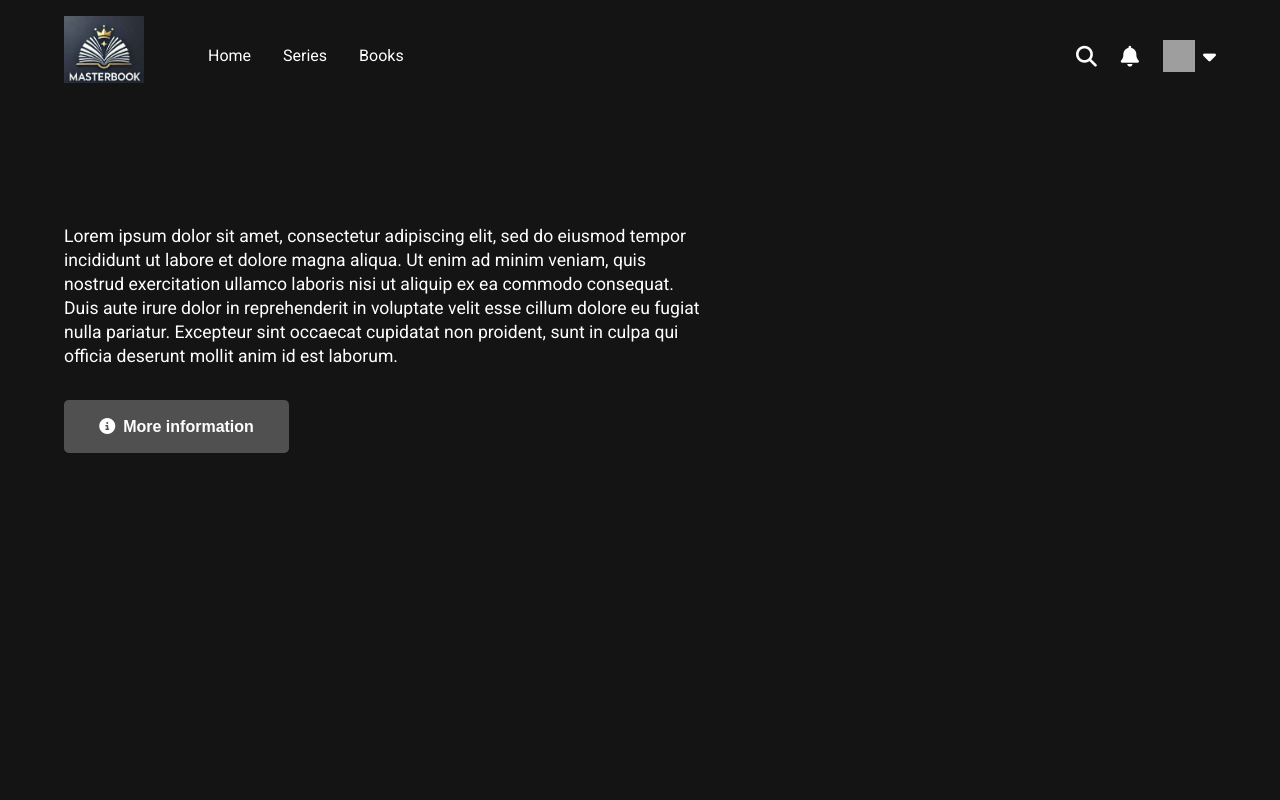
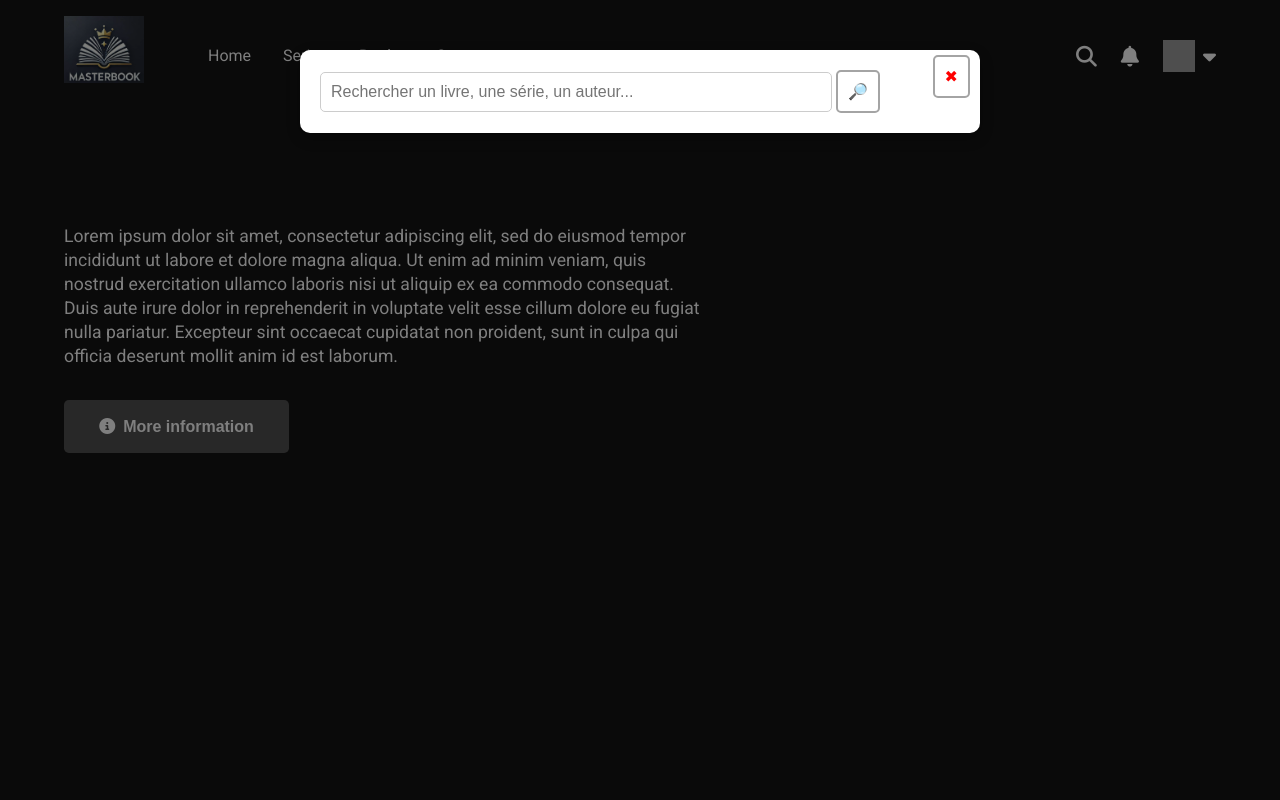
Before and after one commit to ycbkaii/SAE_3emeAnn-e, a plain HTML site: page Site/index.html in a window 1280 px wide. Both pictures are taken after a click on the link 1086 px from the left and 55 px from the top of the page. Shown: the top 800 px of the page. Drawn offline with nearby package versions, Linux system fonts and the light colour scheme; no server answers; grey boxes are pictures that could not be loaded.

Commit message:
Finalisation de la page contact et pour la loupe de recherche

```diff
--- a/Site/index.html
+++ b/Site/index.html
@@ -7,9 +7,30 @@
 
     <link href="https://fonts.googleapis.com/css2?family=Roboto:ital,wght@0,100;0,300;0,400;0,500;0,700;0,900;1,100;1,300;1,400;1,500;1,700;1,900&display=swap" rel="stylesheet">
     <link rel="stylesheet" href="/static/style.css">
+    <link rel="stylesheet" href="/static/header.css">
     <title>MasterBook</title>
 </head>
 <body>
+
+
+    <script>
+
+
+        function displayBarreRecherche(){
+            let barre = document.getElementById("searchbartop");
+            if(barre.style.visibility == "hidden" || barre.style.visibility == ""){
+                barre.style.visibility = "visible";
+                barre.className = "overlay effet";
+            }else{
+                barre.style.visibility = "hidden";
+                barre.className = "overlay";
+            }
+        }
+
+
+    </script>
+
+
 <div class="background">
         <header>
             <nav role="navigation">
@@ -18,9 +39,23 @@
                     <li class="primary-menu--item"><a href="#">Home</a></li>
                     <li class="primary-menu--item"><a href="#">Series</a></li>
                     <li class="primary-menu--item"><a href="#">Books</a></li>
+                    <li class="primary-menu--item"><a href="/contact">Contact</a></li>
                 </ul>
                 <ul class="secondary-menu--list">
-                    <li class="secondary-menu--item"><a href="#"><i class="fa-solid fa-search"></i></a></li>
+                    <li class="secondary-menu--item">
+                        <a onclick="displayBarreRecherche()" id="loupe"><i class="fa-solid fa-search"></i></a>
+
+                        <div class="overlay" id="searchbartop">
+                            <div class="search-popup">
+                                <button class="close-btn" onclick="displayBarreRecherche()">✖</button>
+                                <form method="post" action="">
+                                    <input type="text" placeholder="Rechercher un livre, une série, un auteur..." />
+                                    <button type="submit">🔎</button>
+                                </form>
+                            </div>
+                        </div>
+
+                    </li>
                     <li class="secondary-menu--item"><a href="#"><i class="fa-solid fa-bell"></i></a></li>
                     <li class="secondary-menu--item user">
                         <span class="secondary-menu--user-icon" data-user="User's icon"><a href="#"></a></span>
--- /dev/null
+++ b/static/contacts.css
@@ -0,0 +1,42 @@
+.container {
+    width: 80%;
+    margin: 50px auto;
+    background: white;
+    padding: 20px;
+    box-shadow: 0px 0px 10px rgba(0, 0, 0, 0.1);
+    border-radius: 8px;
+}
+h1, h2 {
+    color: #333;
+}
+p {
+    font-size: 18px;
+    color: #555;
+}
+.contact {
+    margin-top: 20px;
+    font-size: 20px;
+}
+.contact a {
+    color: #007BFF;
+    text-decoration: none;
+    font-weight: bold;
+}
+.contact a:hover {
+    text-decoration: underline;
+}
+.team {
+    margin-top: 20px;
+    padding: 10px;
+    background: #eaeaea;
+    border-radius: 5px;
+}
+ul {
+    list-style: none;
+    padding: 0;
+}
+ul li {
+    font-size: 18px;
+    color: #333;
+    margin: 5px 0;
+}
--- /dev/null
+++ b/static/header.css
@@ -0,0 +1,91 @@
+/* Fond semi-transparent */
+.overlay {
+    position: fixed;
+    top: 0;
+    left: 0;
+    width: 100%;
+    height: 100%;
+    background: rgba(0, 0, 0, 0.5);
+    display: flex;
+    justify-content: center;
+    align-items: center;
+    opacity: 0;
+    transition: opacity 0.3s ease, visibility 0.3s ease;
+}
+
+#searchbartop{
+    visibility: hidden;
+}
+
+/* Boîte du pop-up */
+.search-popup {
+    background: white;
+    padding: 20px;
+    border-radius: 10px;
+    box-shadow: 0px 5px 15px rgba(0, 0, 0, 0.3);
+    width: 50%;
+    min-width: 400px;
+    transform: translateY(-20px);
+    transition: transform 0.3s ease;
+    position: absolute;
+    display: flex;
+    align-items: center;
+    gap: 10px;
+    top: 50px;
+}
+
+/* Input stylisé */
+.search-popup input {
+    border: 1px solid #ccc;
+    padding: 10px;
+    font-size: 16px;
+    border-radius: 5px;
+    outline: none;
+    width: 80%;
+}
+
+.search-popup form{
+    width: 100%;
+}
+
+/* Bouton OK */
+.search-popup button {
+    background: #ffffff;
+    color: rgb(255, 0, 0);
+    border: 2px solid #a4a4a4;
+    padding: 10px;
+    font-size: 16px;
+    border-radius: 5px;
+    cursor: pointer;
+    transition: background 0.3s ease;
+}
+
+.search-popup button:hover {
+    background: #0056b3;
+}
+
+/* Bouton de fermeture */
+.close-btn {
+    position: absolute;
+    top: 5px;
+    right: 10px;
+    background: none;
+    border: none;
+    font-size: 20px;
+    cursor: pointer;
+    color: #333;
+}
+
+.close-btn:hover {
+    color: red;
+}
+
+/* Activation du pop-up */
+.overlay.effet {
+    opacity: 1;
+    visibility: visible;
+}
+
+.overlay.effet .search-popup {
+    transform: translateY(0);
+}
```
Also changed, not shown: Site/contacts.html (added, +102 -0 lines), 1 other file.
